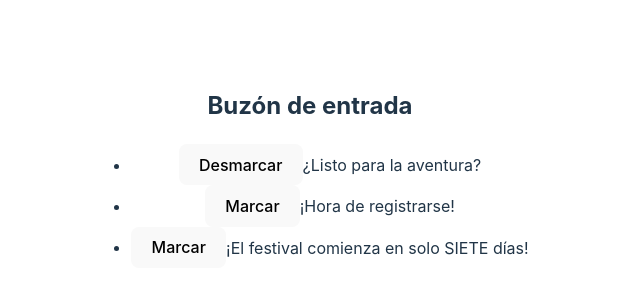
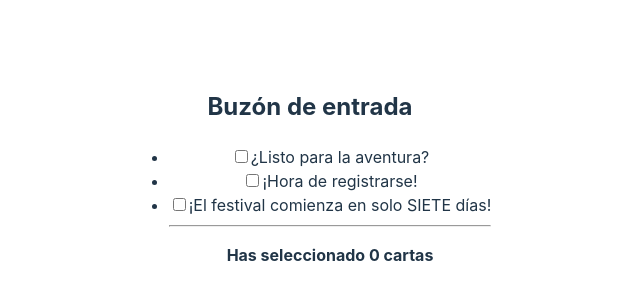
Before and after one commit to danyhoshi/stateTest, a React (Vite) app: page / in a window 1280 px wide. Shown: the part 224-524 px from the top of the page, without its empty margins (330-970 px from the left). Built offline with nearby package versions, Linux system fonts and the light colour scheme.

Commit message:
Add multiple select

```diff
--- a/src/App.css
+++ b/src/App.css
@@ -18,8 +18,9 @@
   width: 600px;
   height: 600px;
 }
-.highlighted {
+.selected {
   background-color: aqua;
+  color: #000;
 }
 .picture {
   z-index: 999;
--- a/src/App.jsx
+++ b/src/App.jsx
@@ -1,28 +1,20 @@
 import { useState } from "react";
-import { initialLetters } from "./dataLetter.js";
+import { initialLetters as letters } from "./dataLetter.js";
 import Letter from "./Letter.jsx";
 import "./App.css";
+
 export default function MailClient() {
-  const [letters, setLetters] = useState(initialLetters);
-  const [highlightedId, setHighlightedId] = useState(null);
+  const [selectedId, setSelectedId] = useState(new Set());
 
-  function handleHover(letterId) {
-    setHighlightedId(letterId);
-  }
-
-  function handleStar(starredId) {
-    setLetters(
-      letters.map((letter) => {
-        if (letter.id === starredId) {
-          return {
-            ...letter,
-            isStarred: !letter.isStarred,
-          };
-        } else {
-          return letter;
-        }
-      })
-    );
+  function handleToggle(toggledId) {
+    // TODO: permitir selección múltiple
+    const newSelected = new Set(selectedId);
+    if (!selectedId.has(toggledId)) {
+      newSelected.add(toggledId);
+    } else {
+      newSelected.delete(toggledId);
+    }
+    setSelectedId(newSelected);
   }
 
   return (
@@ -33,11 +25,14 @@ export default function MailClient() {
           <Letter
             key={letter.id}
             letter={letter}
-            isHighlighted={letter.id === highlightedId}
-            onHover={handleHover}
-            onToggleStar={handleStar}
+            isSelected={selectedId}
+            onToggle={handleToggle}
           />
         ))}
+        <hr />
+        <p>
+          <b>Has seleccionado {selectedId.size} cartas</b>
+        </p>
       </ul>
     </>
   );
--- a/src/Letter.jsx
+++ b/src/Letter.jsx
@@ -1,27 +1,16 @@
-export default function Letter({
-  letter,
-  isHighlighted,
-  onHover,
-  onToggleStar,
-}) {
+export default function Letter({ letter, onToggle, isSelected }) {
   return (
-    <li
-      className={isHighlighted ? "highlighted" : ""}
-      onFocus={() => {
-        onHover(letter.id);
-      }}
-      onPointerMove={() => {
-        onHover(letter.id);
-      }}
-    >
-      <button
-        onClick={() => {
-          onToggleStar(letter.id);
-        }}
-      >
-        {letter.isStarred ? "Desmarcar" : "Marcar"}
-      </button>
-      {letter.subject}
+    <li className={isSelected.has(letter.id) ? "selected" : ""}>
+      <label>
+        <input
+          type="checkbox"
+          checked={isSelected.has(letter.id)}
+          onChange={() => {
+            onToggle(letter.id);
+          }}
+        />
+        {letter.subject}
+      </label>
     </li>
   );
 }
```
